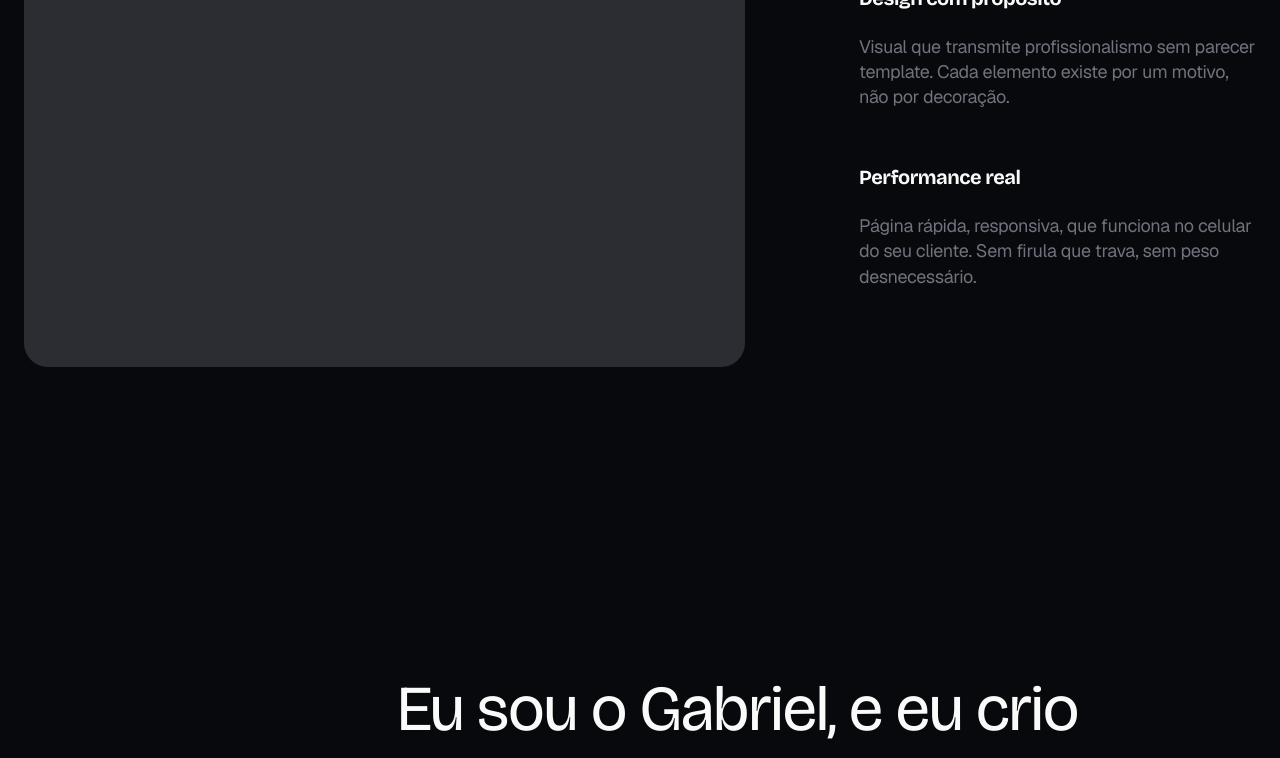
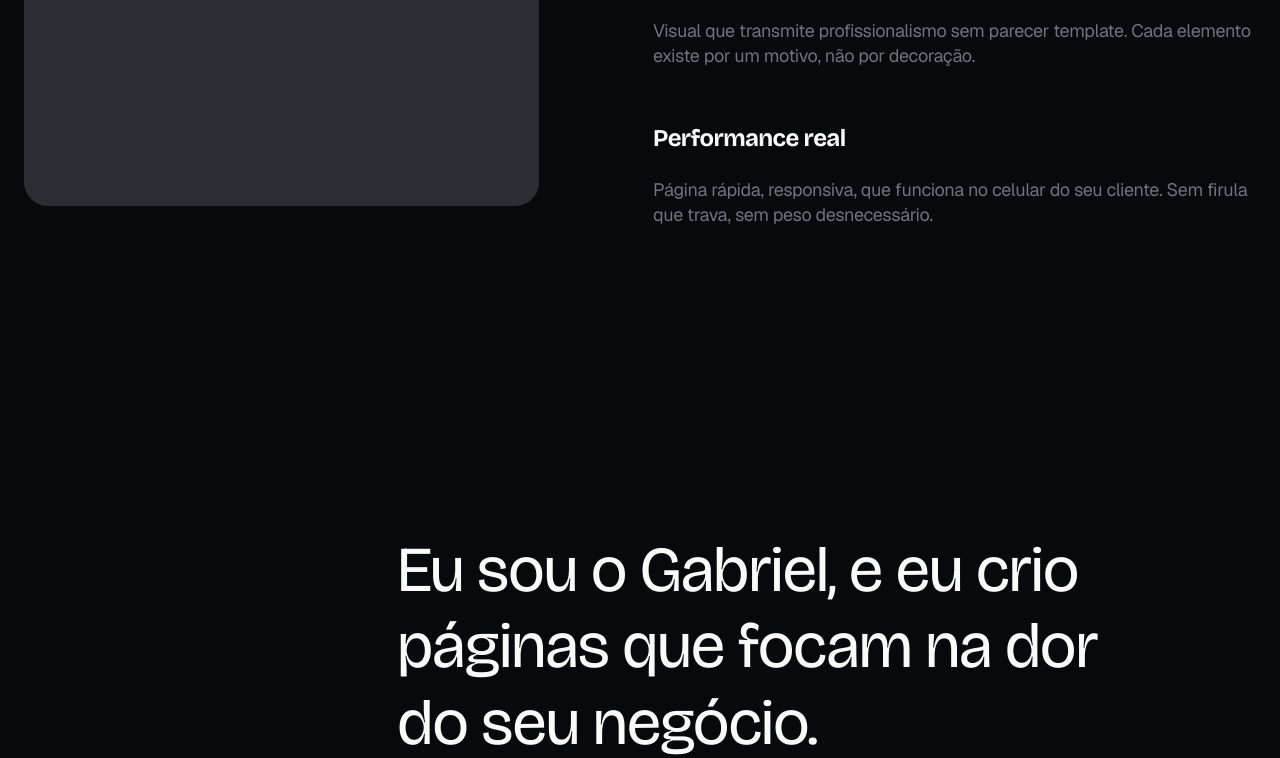
Before and after one commit to srbiels-dev/portfolio, a Next.js app: page / in a window 1280 px wide. Shown: the part 2760-3518 px from the top of the page. Built offline with nearby package versions, Linux system fonts and the light colour scheme.

Commit message:
fix: adjust max-width and font size for About and Services sections for better responsiveness

```diff
--- a/components/sections/About.tsx
+++ b/components/sections/About.tsx
@@ -12,7 +12,7 @@ export function About() {
       <div className="flex flex-col gap-8 items-start max-w-[859px] w-full">
         <h2
           id="about-heading"
-          className="font-display text-text text-[64px] leading-[1.2] tracking-[-0.02em] w-full"
+          className="font-display text-text text-[64px] leading-[1.2] tracking-[-0.02em] max-w-[740px]"
         >
           Eu sou o Gabriel, e eu crio páginas que focam na dor do seu negócio.
         </h2>
--- a/components/sections/Services.tsx
+++ b/components/sections/Services.tsx
@@ -39,8 +39,8 @@ export function Services() {
         {/* Feature list */}
         <div className="flex flex-col gap-14 items-start justify-center shrink-0">
           {features.map((f) => (
-            <div key={f.title} className="flex flex-col gap-6 items-start w-[397px]">
-              <h3 className="font-display font-bold text-text text-[20px] leading-[1.2] tracking-[-0.025em]">
+            <div key={f.title} className="flex flex-col gap-6 items-start w-[603px]">
+              <h3 className="font-display font-bold text-text text-[24px] leading-[1.2] tracking-[-0.025em]">
                 {f.title}
               </h3>
               <p className="font-body text-text-tertiary text-[18px] leading-[1.4] tracking-[-0.02em]">
```
